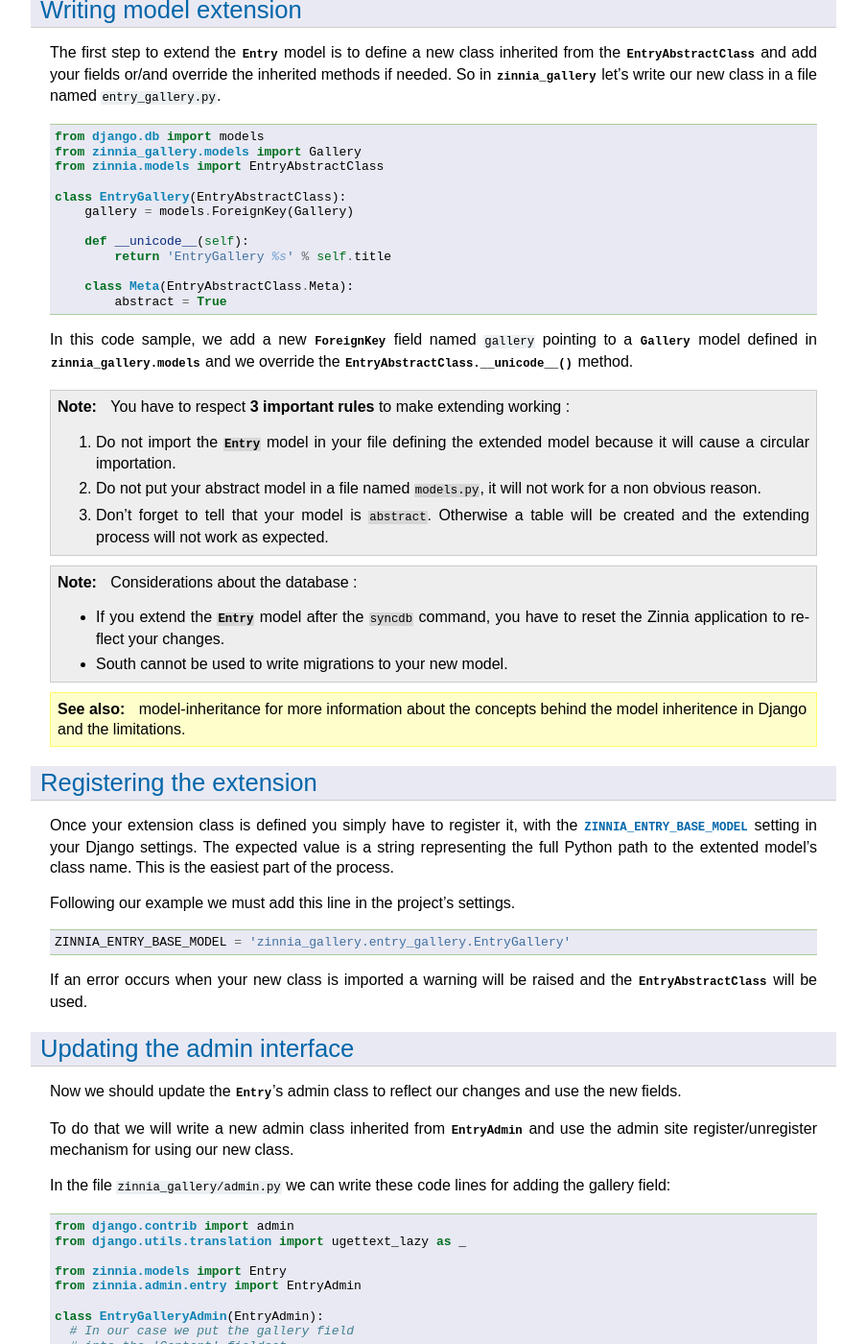
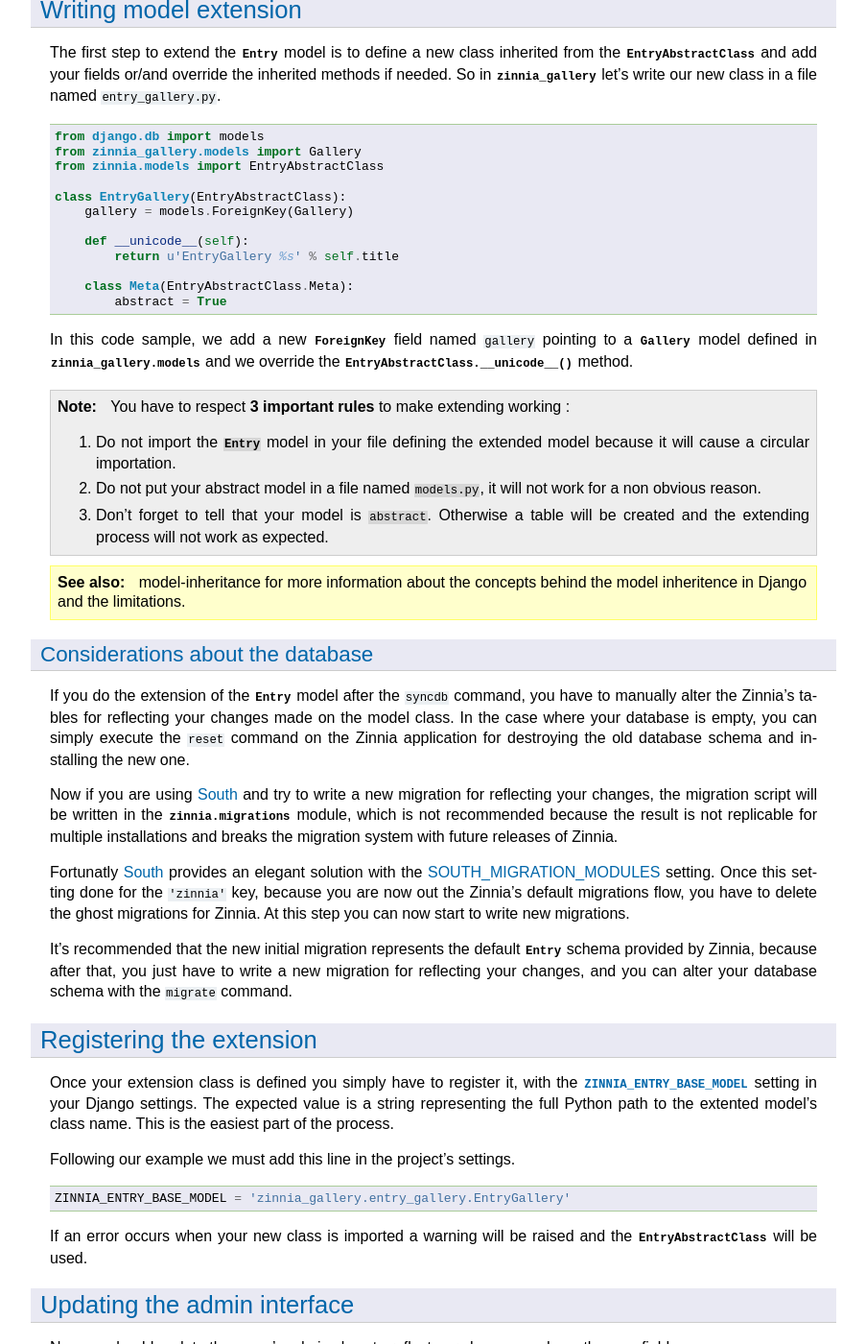
Before and after one commit to Fantomas42/django-blog-zinnia, a Sphinx documentation site: the page built from docs/how-to/extending_entry_model.rst, in a window 1280 px wide and 1400 px high, scrolled down 780 px. Shown: the whole window at 96% size, without its empty margins (178-1081 px from the left). Built offline with Sphinx 7.4.7, drawn with Linux system fonts in a browser that asks for light colours; some of the changed text lies outside the part shown.

Commit message:
updating documentation for using South with the Entry model extended

```diff
--- a/docs/how-to/extending_entry_model.rst
+++ b/docs/how-to/extending_entry_model.rst
@@ -65,7 +65,7 @@
       gallery = models.ForeignKey(Gallery)
 
       def __unicode__(self):
-          return 'EntryGallery %s' % self.title
+          return u'EntryGallery %s' % self.title
 
       class Meta(EntryAbstractClass.Meta):
           abstract = True
@@ -88,17 +88,37 @@
              table will be created and the extending process will not work
              as expected.
 
-.. note:: Considerations about the database :
-
-          * If you extend the :class:`Entry` model after the ``syncdb``
-            command, you have to reset the Zinnia application to reflect
-            your changes.
-
-          * South cannot be used to write migrations to your new model.
-
 .. seealso::
    :ref:`model-inheritance` for more information about the concepts
    behind the model inheritence in Django and the limitations.
+
+.. _database-considerations:
+
+Considerations about the database
+---------------------------------
+
+If you do the extension of the :class:`Entry` model after the ``syncdb``
+command, you have to manually alter the Zinnia's tables for reflecting your
+changes made on the model class. In the case where your database is empty,
+you can simply execute the ``reset`` command on the Zinnia application for
+destroying the old database schema and installing the new one.
+
+Now if you are using `South`_ and try to write a new migration for
+reflecting your changes, the migration script will be written in the
+:mod:`zinnia.migrations` module, which is not recommended because the
+result is not replicable for multiple installations and breaks the
+migration system with future releases of Zinnia.
+
+Fortunatly `South`_ provides an elegant solution with the
+`SOUTH_MIGRATION_MODULES`_ setting. Once this setting done for the
+``'zinnia'`` key, because you are now out the Zinnia's default migrations
+flow, you have to delete the ghost migrations for Zinnia. At this step you
+can now start to write new migrations.
+
+It's recommended that the new initial migration represents the default
+:class:`Entry` schema provided by Zinnia, because after that, you just have
+to write a new migration for reflecting your changes, and you can alter
+your database schema with the ``migrate`` command.
 
 .. _registering-the-extension:
 
@@ -163,4 +183,6 @@
 For information you can see another implementation example in the
 `cmsplugin-zinnia`_ package.
 
+.. _`South`: http://south.aeracode.org/
+.. _`SOUTH_MIGRATION_MODULES`: http://south.readthedocs.org/en/latest/settings.html#south-migration-modules
 .. _`cmsplugin-zinnia`: https://github.com/Fantomas42/cmsplugin-zinnia
```
